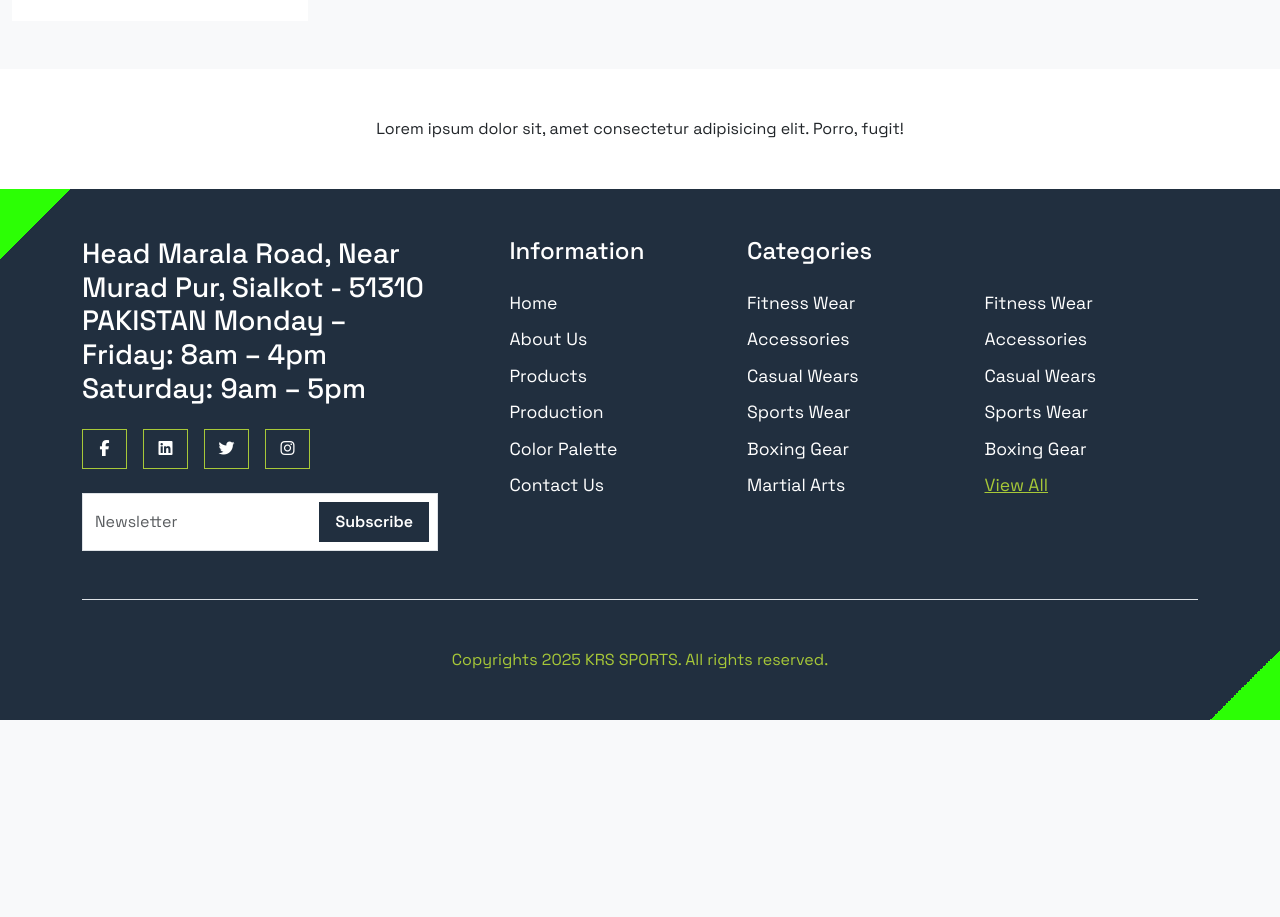
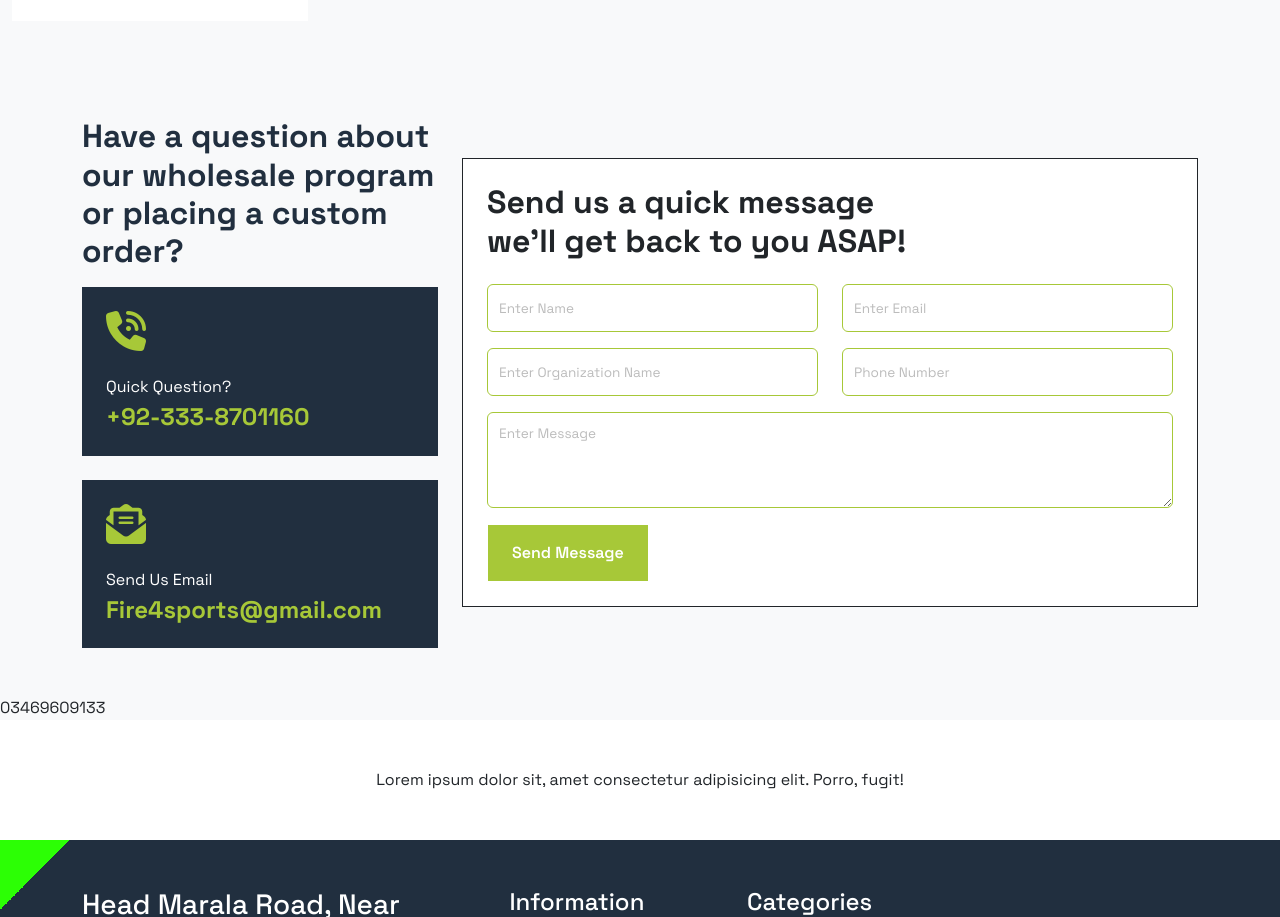
Before and after one commit to Sulaiman-khan/krs, a plain HTML site: page listing.html in a window 1280 px wide. Shown: the part 1402-2319 px from the top of the page. Before the commit the page ends 2122 px from the top, so only its background shows below. Drawn offline with Linux system fonts and the light colour scheme.

Commit message:
listing form

```diff
--- a/listing.html
+++ b/listing.html
@@ -649,9 +649,67 @@
 </div>
       </div>
     </section>
+    <section class="home-contact my-5" id="wholesaleform">
+      <div class="container">
+        <div class="row align-items-center">
+          <div class="col-lg-5 col-xl-4">
+            <h2 class="mb-3 fw-bold secondary-text ">Have a question about our wholesale program or placing a custom order? </h2>
+            <div class="box p-3 p-xl-4 secondary-bg mb-4">
+              <i class="fa-solid fa-phone-volume primary-text fs-1 mb-4"></i>
+              <p class="mb-1 text-white">Quick Question?</p>
+              <h4 class="primary-text fw-bold mb-0">+92-333-8701160</h4>
+            </div>
+            <div class="box p-3 p-xl-4 secondary-bg mb-4 mb-lg-0">
+              <i class="fa-solid fa-envelope-open-text primary-text fs-1 mb-4"></i>
+              <p class="mb-1 text-white">Send Us Email</p>
+              <h4 class="primary-text fw-bold mb-0">Fire4sports@gmail.com</h4>
+            </div>
+          </div>
+          <div class="col-lg-7 col-xl-8">
+            <div class="bg-white p-4 border border-dark">
+              <div class="mb-4">
+                <h2 class="mb-0 mb-md-0 fw-bold">Send us a quick message <br>
+                  we'll get back to you ASAP! </h2>
+              </div>
+              <form action="">
+                <div class="row row-cols-1 row-cols-md-2">
+                  <div class="col">
+                    <div class="mb-3">
+                      <input type="text" class="form-control" id="name" placeholder="Enter Name" required>
+                    </div>
+                  </div>
+                  <div class="col">
+                    <div class="mb-3">
+                      <input type="email" class="form-control" id="Email" placeholder="Enter Email" required>
+                    </div>
+                  </div>
+                  <div class="col">
+                    <div class="mb-3">
+                      <input type="text" class="form-control" id="Subject" placeholder="Enter Organization Name" required>
+                    </div>
+                  </div>
+                  <div class="col">
+                    <div class="mb-3">
+                      <input type="Number" class="form-control" id="Number" placeholder="Phone Number" required>
+                    </div>
+                  </div>
+                </div>
+                <div class="mb-3">
+                  <textarea class="form-control" id="message" rows="3" placeholder="Enter Message"></textarea>
+                </div>
+                <button type="submit" class="primary-btn px-4 py-3">Send Message</button>
+              </form>
+            </div>
+          </div>
+        </div>
+      </div>
+    </section>
+
+    03469609133
     <section class="bg-white p-5">
       <p class="mb-0 text-center">Lorem ipsum dolor sit, amet consectetur adipisicing elit. Porro, fugit!</p>
     </section>
+
     <footer class="py-5 secondary-bg">
       <div class="container">
         <div class="row justify-content-between">
```
